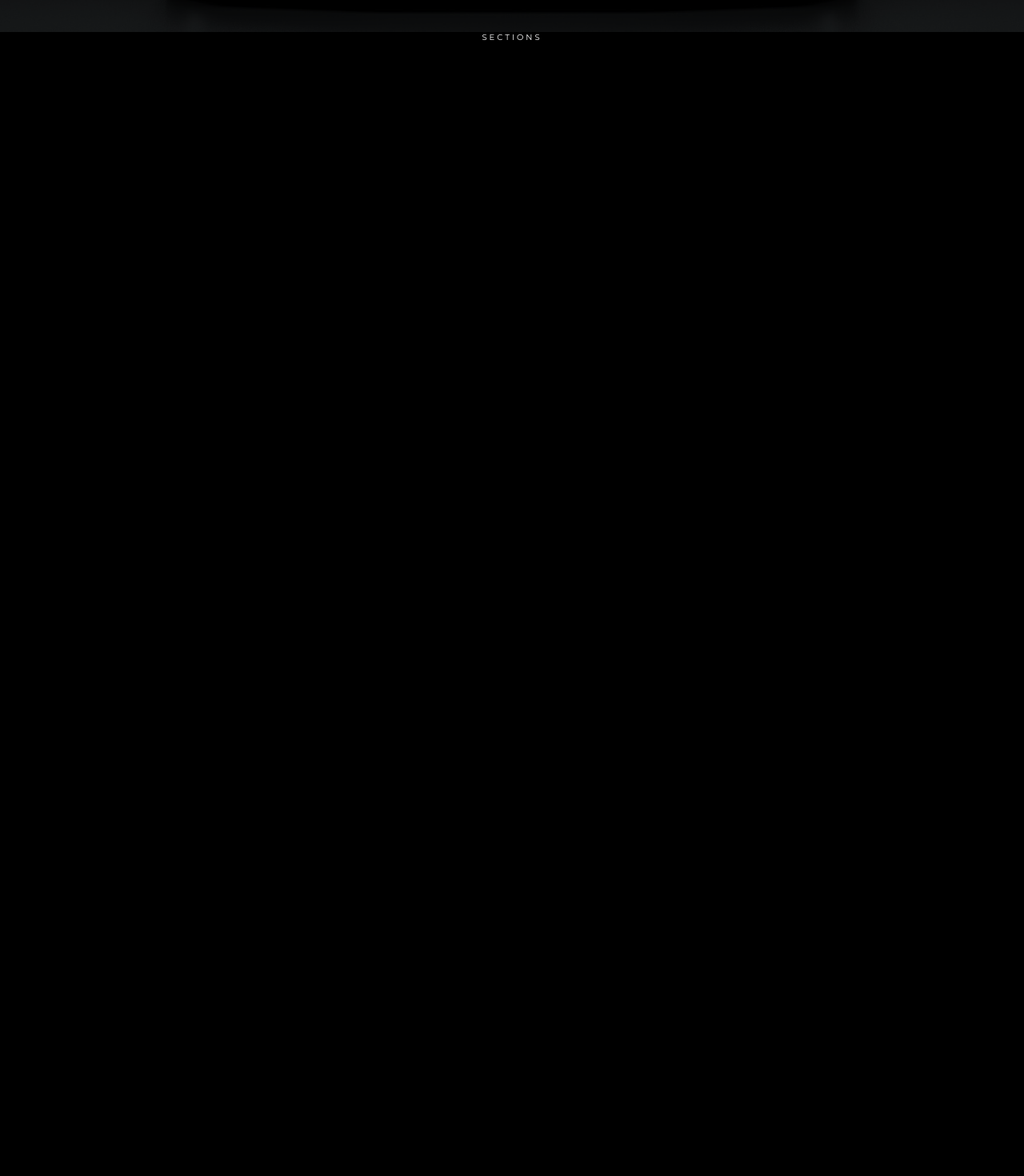
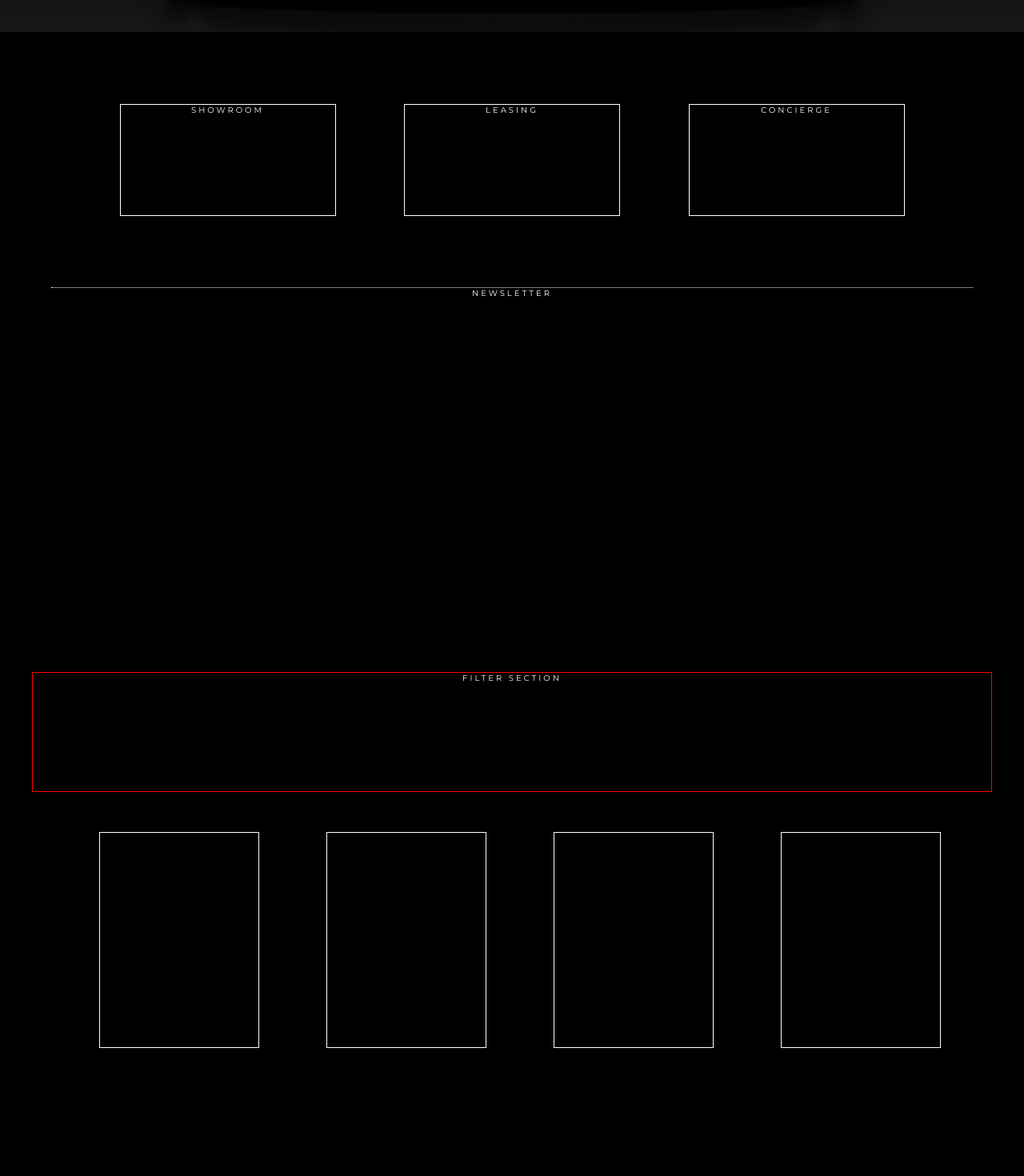
Before and after one commit to deesepulveda/luxury_motors, a React (Create React App) app: page / in a window 1280 px wide. Shown: the part 760-2230 px from the top of the page at 80% size. Before the commit the page ends 1800 px from the top, so only its background shows below. Built offline with nearby package versions, Linux system fonts and the light colour scheme; grey boxes are pictures that could not be loaded.

Commit message:
added static sections

```diff
--- a/src/components/App.js
+++ b/src/components/App.js
@@ -1,20 +1,20 @@
 import "./App.css";
 import Hero from "./hero/Hero";
+import Marketing from "./marketing/Marketing";
+import Listing from "./listing/Listing";
+import NewsVideo from "./media/NewsVideo";
+import NewsFeatured from "./media/NewsFeatured";
+import Footer from "./footer/Footer";
 
 function App() {
   return (
     <div className="App">
       <Hero />
-      <div
-        style={{
-          width: "100%",
-          height: "100rem",
-          overflowX: "hidden",
-          background: "#000",
-        }}
-      >
-        sections
-      </div>
+      <Marketing />
+      <Listing />
+      <NewsVideo />
+      <NewsFeatured />
+      <Footer />
     </div>
   );
 }
--- /dev/null
+++ b/src/components/footer/Footer.css
@@ -0,0 +1,5 @@
+.footer_container {
+  width: 100%;
+  height: 45rem;
+  background-color: #000;
+}
--- /dev/null
+++ b/src/components/footer/Footer.js
@@ -0,0 +1,8 @@
+import React from "react";
+import "./Footer.css";
+
+const Footer = () => {
+  return <div className="footer_container">Footer</div>;
+};
+
+export default Footer;
--- /dev/null
+++ b/src/components/listing/Listing.css
@@ -0,0 +1,93 @@
+.listing_container {
+  width: 100%;
+  height: auto;
+  background-color: #000;
+}
+
+.filter_container {
+  width: 100%;
+  max-width: 120rem;
+  height: 15rem;
+  margin: 0 auto;
+  border: 1px solid red;
+}
+
+.card_listing_container {
+  width: 100%;
+  max-width: 120rem;
+  height: 45rem;
+  margin: 0 auto;
+  padding-top: 5rem;
+  display: flex;
+  justify-content: space-evenly;
+  align-items: start;
+  overflow-x: scroll;
+  -ms-overflow-style: none; /* Internet Explorer 10+ */
+  scrollbar-width: none; /* Firefox */
+}
+
+.card_listing_container::-webkit-scrollbar {
+  display: none; /* Safari and Chrome */
+}
+
+.auto_list_card_box {
+  width: auto;
+  height: auto;
+  margin-left: 2rem;
+  display: flex;
+  justify-content: center;
+  align-items: center;
+}
+
+.auto_list_card_box_content {
+  width: 20rem;
+  height: 27rem;
+  border: 1px solid #fff;
+}
+
+/********** MEDIA QUERIES **********/
+
+/* Surface Duo */
+
+@media only screen and (min-width: 540px) {
+}
+
+/* Ipad Regular */
+
+@media only screen and (min-width: 768px) {
+}
+
+/* Ipad Air */
+
+@media only screen and (min-width: 820px) {
+}
+
+/* Surface Pro 7 */
+
+@media only screen and (min-width: 912px) {
+}
+
+/* Ipad Pro */
+
+@media only screen and (min-width: 1024px) {
+}
+
+/* Desktop Small */
+
+@media only screen and (min-width: 1280px) {
+}
+
+/* Desktop Medium */
+
+@media only screen and (min-width: 1920px) {
+}
+
+/* Desktop Large */
+
+@media only screen and (min-width: 2560px) {
+}
+
+/* Desktop X-Large / Ultra WideScreen */
+
+@media only screen and (min-width: 3440px) {
+}
--- /dev/null
+++ b/src/components/listing/Listing.js
@@ -0,0 +1,26 @@
+import React from "react";
+import "./Listing.css";
+
+const Listing = () => {
+  return (
+    <div className="listing_container">
+      <div className="filter_container">Filter Section</div>
+      <div className="card_listing_container">
+        <AutoListCard />
+        <AutoListCard />
+        <AutoListCard />
+        <AutoListCard />
+      </div>
+    </div>
+  );
+};
+
+const AutoListCard = () => {
+  return (
+    <div className="auto_list_card_box">
+      <div className="auto_list_card_box_content"></div>
+    </div>
+  );
+};
+
+export default Listing;
--- /dev/null
+++ b/src/components/marketing/Marketing.css
@@ -0,0 +1,115 @@
+.marketing_container {
+  width: 100%;
+  height: auto;
+  background-color: #000;
+}
+
+.marketing_card_wrapper {
+  width: 90%;
+  max-width: 120rem;
+  height: 65rem;
+  margin: 0 auto;
+  position: relative;
+  display: flex;
+  flex-direction: column;
+  justify-content: space-evenly;
+  align-items: center;
+  /* border: 1px solid yellow; */
+}
+
+.marketing_card_wrapper::after {
+  content: "";
+  width: 100%;
+  height: 100%;
+  position: absolute;
+  top: 50%;
+  left: 50%;
+  transform: translate(-50%, -50%);
+  border-bottom: 0.1rem dotted #fff;
+  -webkit-transform: translate(-50%, -50%);
+  -moz-transform: translate(-50%, -50%);
+  -ms-transform: translate(-50%, -50%);
+  -o-transform: translate(-50%, -50%);
+}
+
+.card_container {
+  width: 24rem;
+  height: 14rem;
+  border: 1px solid #fff;
+}
+
+.marketing_newsletter_container {
+  width: 100%;
+  height: 42rem;
+}
+
+/********** MEDIA QUERIES **********/
+
+/* Surface Duo */
+
+@media only screen and (min-width: 540px) {
+}
+
+/* Ipad Regular */
+
+@media only screen and (min-width: 768px) {
+  .marketing_card_wrapper {
+    width: 100%;
+    height: 32rem;
+    flex-direction: row;
+    justify-content: space-between;
+  }
+}
+
+/* Ipad Air */
+
+@media only screen and (min-width: 820px) {
+}
+
+/* Surface Pro 7 */
+
+@media only screen and (min-width: 912px) {
+  .marketing_card_wrapper {
+    width: 90%;
+    flex-direction: row;
+  }
+}
+
+/* Ipad Pro */
+
+@media only screen and (min-width: 1024px) {
+  .card_container {
+    width: 27rem;
+    height: 14rem;
+  }
+
+  .marketing_newsletter_container {
+    height: 48rem;
+  }
+}
+
+/* Desktop Small */
+
+@media only screen and (min-width: 1280px) {
+  .marketing_card_wrapper {
+    justify-content: space-evenly;
+  }
+}
+
+/* Desktop Medium */
+
+@media only screen and (min-width: 1920px) {
+  .marketing_newsletter_container {
+    height: 60rem;
+  }
+}
+
+/* Desktop Large */
+
+@media only screen and (min-width: 2560px) {
+}
+
+/* Desktop X-Large / Ultra WideScreen */
+
+@media only screen and (min-width: 3440px) {
+}
--- /dev/null
+++ b/src/components/marketing/Marketing.js
@@ -0,0 +1,25 @@
+import React from "react";
+import "./Marketing.css";
+
+const Marketing = () => {
+  return (
+    <div className="marketing_container">
+      <div className="marketing_card_wrapper">
+        <MarketingCard title="showroom" />
+        <MarketingCard title="leasing" />
+        <MarketingCard title="concierge" />
+      </div>
+      <div className="marketing_newsletter_container">newsletter</div>
+    </div>
+  );
+};
+
+const MarketingCard = ({ title }) => {
+  return (
+    <div className="card_container">
+      <div className="card_title">{title}</div>
+    </div>
+  );
+};
+
+export default Marketing;
--- /dev/null
+++ b/src/components/media/NewsFeatured.css
@@ -0,0 +1,5 @@
+.news_featured_container {
+  width: 100%;
+  height: 65rem;
+  background-color: #fff;
+}
--- /dev/null
+++ b/src/components/media/NewsFeatured.js
@@ -0,0 +1,8 @@
+import React from "react";
+import "./NewsFeatured.css";
+
+const NewsFeatured = () => {
+  return <div className="news_featured_container">NewsFeatured</div>;
+};
+
+export default NewsFeatured;
--- /dev/null
+++ b/src/components/media/NewsVideo.css
@@ -0,0 +1,79 @@
+.news_video_container {
+  width: 100%;
+  height: 30rem;
+  position: relative;
+  overflow: hidden;
+}
+
+.news_video_container::before {
+  content: "";
+  width: 125%;
+  height: 125%;
+  position: absolute;
+  top: 0;
+  left: 0;
+  background-color: #000;
+  opacity: 0.7;
+}
+
+.news_video_container > video {
+  width: 100%;
+  height: 100%;
+  object-fit: cover;
+}
+
+/********** MEDIA QUERIES **********/
+
+/* Surface Duo */
+
+@media only screen and (min-width: 540px) {
+}
+
+/* Ipad Regular */
+
+@media only screen and (min-width: 768px) {
+  .news_video_container {
+    height: 40rem;
+  }
+}
+
+/* Ipad Air */
+
+@media only screen and (min-width: 820px) {
+}
+
+/* Surface Pro 7 */
+
+@media only screen and (min-width: 912px) {
+}
+
+/* Ipad Pro */
+
+@media only screen and (min-width: 1024px) {
+}
+
+/* Desktop Small */
+
+@media only screen and (min-width: 1280px) {
+}
+
+/* Desktop Medium */
+
+@media only screen and (min-width: 1920px) {
+}
+
+/* Desktop Large */
+
+@media only screen and (min-width: 2560px) {
+  .news_video_container {
+    height: 50rem;
+  }
+}
+
+/* Desktop X-Large / Ultra WideScreen */
+
+@media only screen and (min-width: 3440px) {
+  .news_video_container {
+    height: 60rem;
+  }
+}
--- /dev/null
+++ b/src/components/media/NewsVideo.js
@@ -0,0 +1,19 @@
+import React from "react";
+import "./NewsVideo.css";
+import TourVideo from "../../assets/Screen_Recording_20210705-234448_YouTube_Trim_Mercedes.mp4";
+
+const NewsVideo = () => {
+  return (
+    <div className="news_video_container">
+      <video
+        src={TourVideo}
+        autoPlay="true"
+        loop="true"
+        muted="true"
+        type="video/mp4"
+      ></video>
+    </div>
+  );
+};
+
+export default NewsVideo;
```
Also changed, not shown: src/assets/subtitle_text.png (deleted), 1 other file (tests, documents, lock files or other folders).
